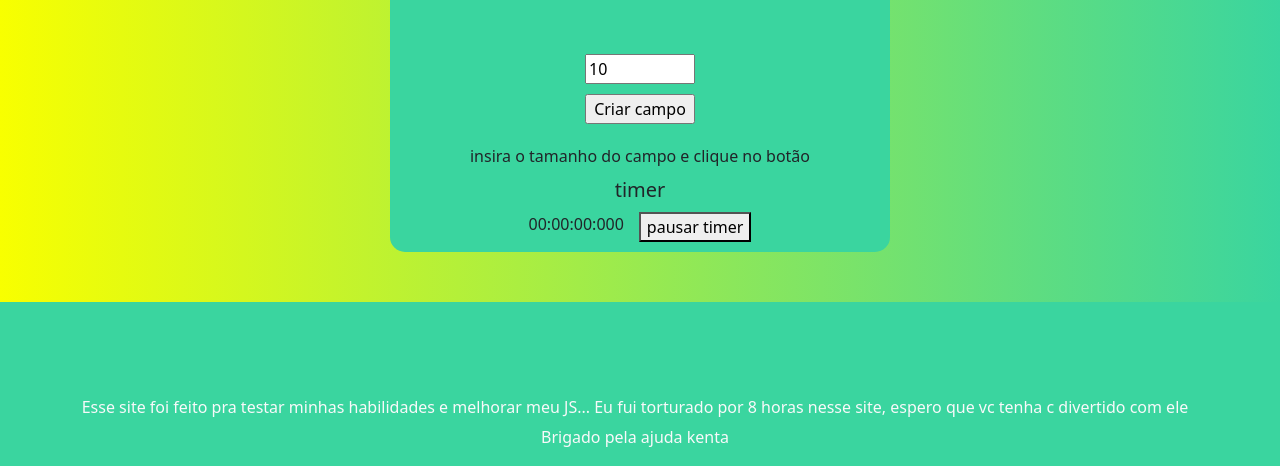
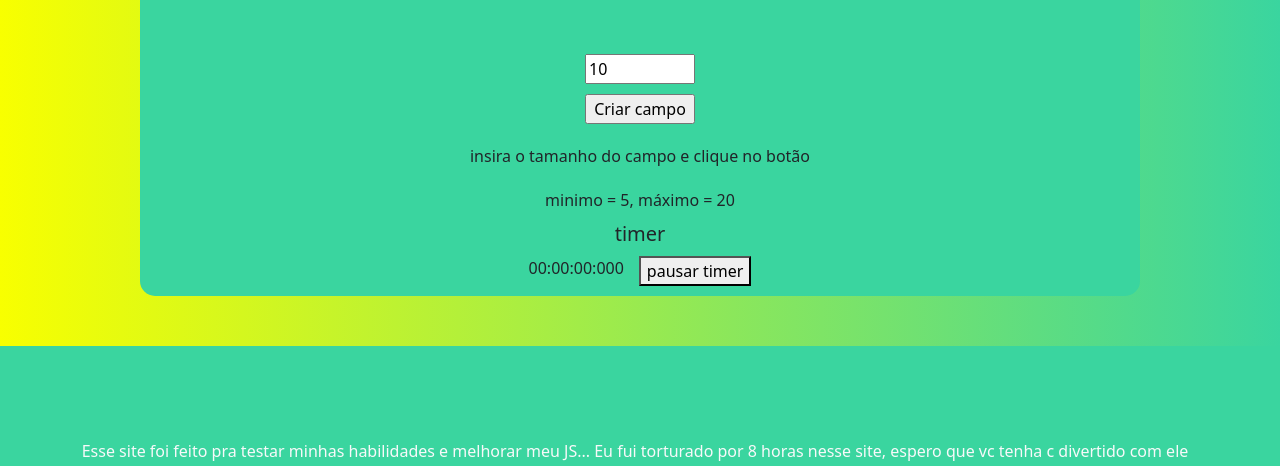
Before and after one commit to joav12/Campo-Minado-legal, a plain HTML site: page index.html in a window 1280 px wide. Shown: the part 72-538 px from the top of the page. Drawn offline with Linux system fonts and the light colour scheme.

Commit message:
Add files via upload

```diff
--- a/campoMinado.js
+++ b/campoMinado.js
@@ -1,6 +1,6 @@
 var grade = document.getElementById("grade");
 //desativa o botão direito
-//document.addEventListener('contextmenu', event => event.preventDefault());
+document.addEventListener('contextmenu', event => event.preventDefault());
 let modoTeste = false//Ative essa variavel para poder ver aonde estão as bombas
 
 //Timer
--- a/index.html
+++ b/index.html
@@ -18,6 +18,7 @@
         <input type="number" name="Tamanho do campo" id="TC" min="5" max="20" value="10">
         <input type="submit" onclick="gerarTUDO()" value="Criar campo">
         <p>insira o tamanho do campo e clique no botão</p>
+        <p>minimo = 5, máximo = 20</p>
         <h5>timer</h5>
 
         <div class="timmer">
--- a/style.css
+++ b/style.css
@@ -14,7 +14,7 @@ BODY {
 
   .divizinha{
     background-color: #3ad59f;
-    width: 500px;
+    width: 1000px;
     border-radius: 15px;
     margin: 0 auto;
     padding-bottom: 10px;
```
